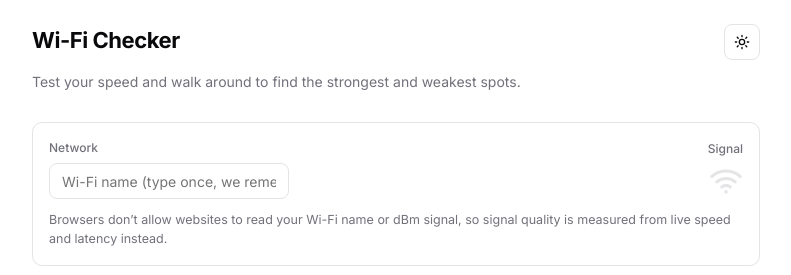
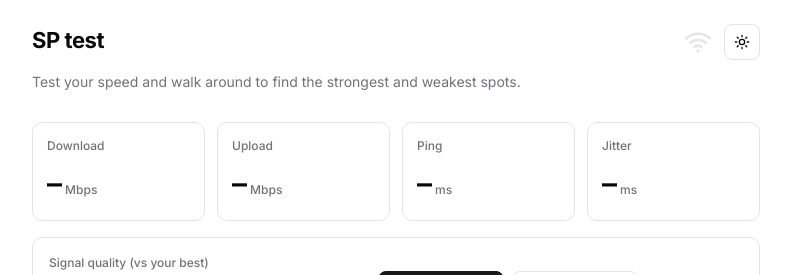
Before and after one commit to Vikkbehal/speed, a plain HTML site: page index.html in a window 1280 px wide. Shown: the top 275 px of the page, without its empty margins (244-1035 px from the left). Drawn offline with Linux system fonts and the light colour scheme.

Commit message:
Rename to SP test, move signal icon beside theme toggle, remove network card
Co-Authored-By: Claude Sonnet 5.5 <noreply@anthropic.com>

```diff
--- a/app.js
+++ b/app.js
@@ -13,9 +13,6 @@ $('themeBtn').onclick = () => {
   draw();
 };
 
-// network name + connection type
-$('ssid').value = store.get('ssid', '');
-$('ssid').oninput = e => store.set('ssid', e.target.value);
 function setWifi(q) {
   const el = $('wifi'); const lv = q == null ? -1 : q >= 75 ? 3 : q >= 50 ? 2 : q >= 25 ? 1 : 0;
   el.style.color = q == null ? '' : qInfo(q)[1];
--- a/index.html
+++ b/index.html
@@ -3,7 +3,7 @@
 <head>
 <meta charset="utf-8">
 <meta name="viewport" content="width=device-width, initial-scale=1">
-<title>Wi-Fi Checker</title>
+<title>SP test</title>
 <link rel="preconnect" href="https://fonts.googleapis.com">
 <link rel="preconnect" href="https://fonts.gstatic.com" crossorigin>
 <link href="https://fonts.googleapis.com/css2?family=Inter:wght@400;500;600;700&display=swap" rel="stylesheet">
@@ -14,37 +14,23 @@
 <main class="wrap">
   <header class="top">
     <div>
-      <h1>Wi-Fi Checker</h1>
+      <h1>SP test</h1>
       <p class="muted">Test your speed and walk around to find the strongest and weakest spots.</p>
     </div>
-    <button id="themeBtn" class="btn icon" aria-label="Toggle theme" title="Toggle theme">
-      <svg class="sun" viewBox="0 0 24 24" width="16" height="16" fill="none" stroke="currentColor" stroke-width="2" stroke-linecap="round"><circle cx="12" cy="12" r="4"/><path d="M12 2v2M12 20v2M4.9 4.9l1.4 1.4M17.7 17.7l1.4 1.4M2 12h2M20 12h2M4.9 19.1l1.4-1.4M17.7 6.3l1.4-1.4"/></svg>
-      <svg class="moon" viewBox="0 0 24 24" width="16" height="16" fill="none" stroke="currentColor" stroke-width="2" stroke-linecap="round" stroke-linejoin="round"><path d="M21 12.8A9 9 0 1 1 11.2 3a7 7 0 0 0 9.8 9.8z"/></svg>
-    </button>
-  </header>
-
-  <section class="card">
-    <div class="row between">
-      <div>
-        <div class="label">Network</div>
-        <div class="row gap">
-          <input id="ssid" class="input" placeholder="Wi-Fi name (type once, we remember it)" autocomplete="off" maxlength="64">
-        </div>
-      </div>
-      <div class="right">
-        <div class="label">Signal</div>
-        <svg id="wifi" class="wifi" viewBox="0 0 24 24" width="34" height="34" fill="none" stroke="currentColor" stroke-width="2.2" stroke-linecap="round" role="img" aria-label="Wi-Fi signal">
+    <div class="tools">
+    <svg id="wifi" class="wifi" viewBox="0 0 24 24" width="28" height="28" fill="none" stroke="currentColor" stroke-width="2.2" stroke-linecap="round" role="img" aria-label="Wi-Fi signal">
           <title>Wi-Fi signal</title>
           <path class="w w3" d="M2 8.8a15 15 0 0 1 20 0"/>
           <path class="w w2" d="M5.5 12.6a10 10 0 0 1 13 0"/>
           <path class="w w1" d="M9 16.2a5 5 0 0 1 6 0"/>
           <circle class="w w0" cx="12" cy="19.6" r="1.3" fill="currentColor" stroke="none"/>
         </svg>
-      </div>
+    <button id="themeBtn" class="btn icon" aria-label="Toggle theme" title="Toggle theme">
+      <svg class="sun" viewBox="0 0 24 24" width="16" height="16" fill="none" stroke="currentColor" stroke-width="2" stroke-linecap="round"><circle cx="12" cy="12" r="4"/><path d="M12 2v2M12 20v2M4.9 4.9l1.4 1.4M17.7 17.7l1.4 1.4M2 12h2M20 12h2M4.9 19.1l1.4-1.4M17.7 6.3l1.4-1.4"/></svg>
+      <svg class="moon" viewBox="0 0 24 24" width="16" height="16" fill="none" stroke="currentColor" stroke-width="2" stroke-linecap="round" stroke-linejoin="round"><path d="M21 12.8A9 9 0 1 1 11.2 3a7 7 0 0 0 9.8 9.8z"/></svg>
+    </button>
     </div>
-    <p class="hint">Browsers don’t allow websites to read your Wi-Fi name or dBm signal, so signal quality is measured from live speed and latency instead.</p>
-  </section>
-
+  </header>
   <section class="grid">
     <div class="card stat"><div class="label">Download</div><div class="big"><span id="dl">–</span><small>Mbps</small></div></div>
     <div class="card stat"><div class="label">Upload</div><div class="big"><span id="ul">–</span><small>Mbps</small></div></div>
--- a/style.css
+++ b/style.css
@@ -46,3 +46,6 @@ canvas{width:100%;height:220px;display:block;margin-top:12px}
 .wifi{display:block;margin-left:auto;color:var(--muted)}
 .wifi .w{opacity:.18;transition:opacity .35s,color .35s}
 .wifi .w.on{opacity:1}
+
+.tools{display:flex;align-items:center;gap:12px}
+.tools .wifi{margin:0}
```
